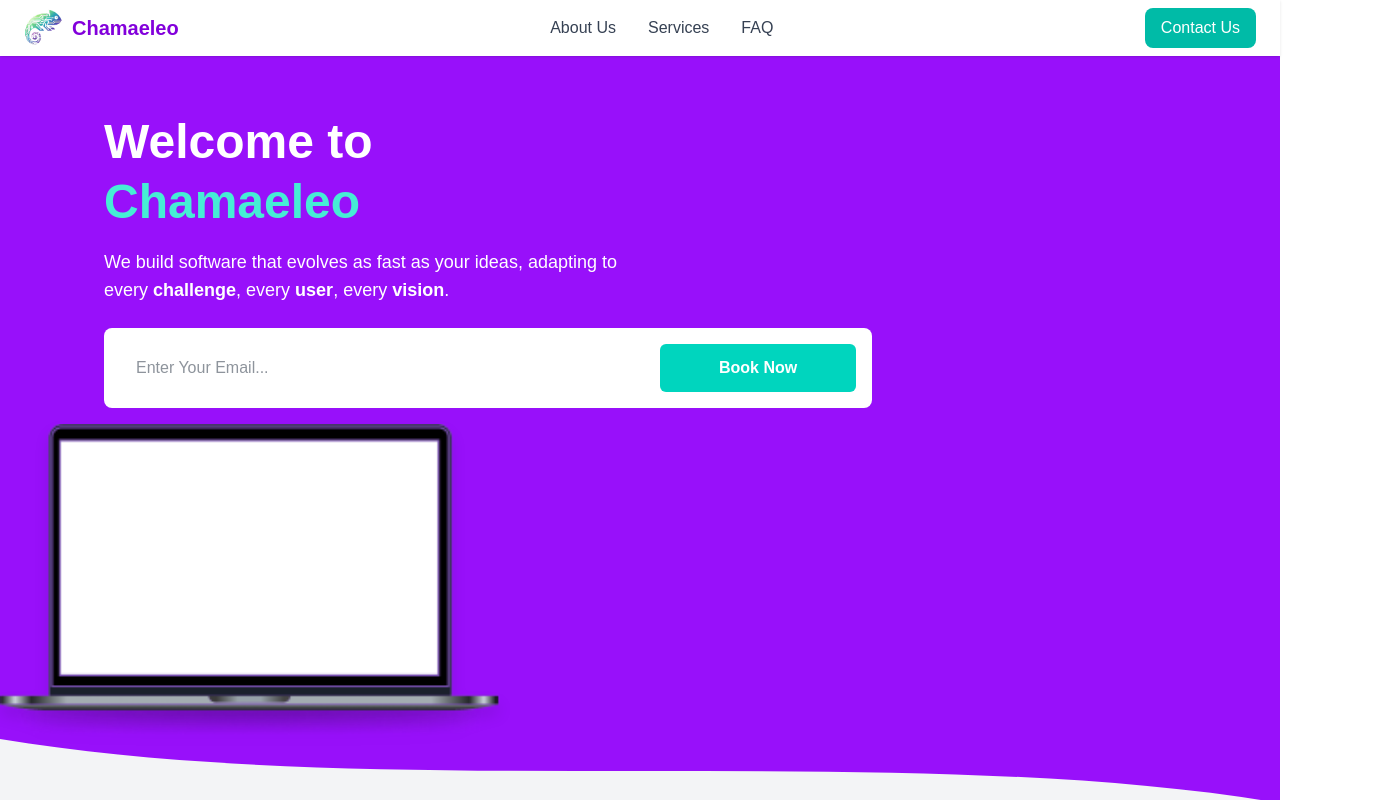
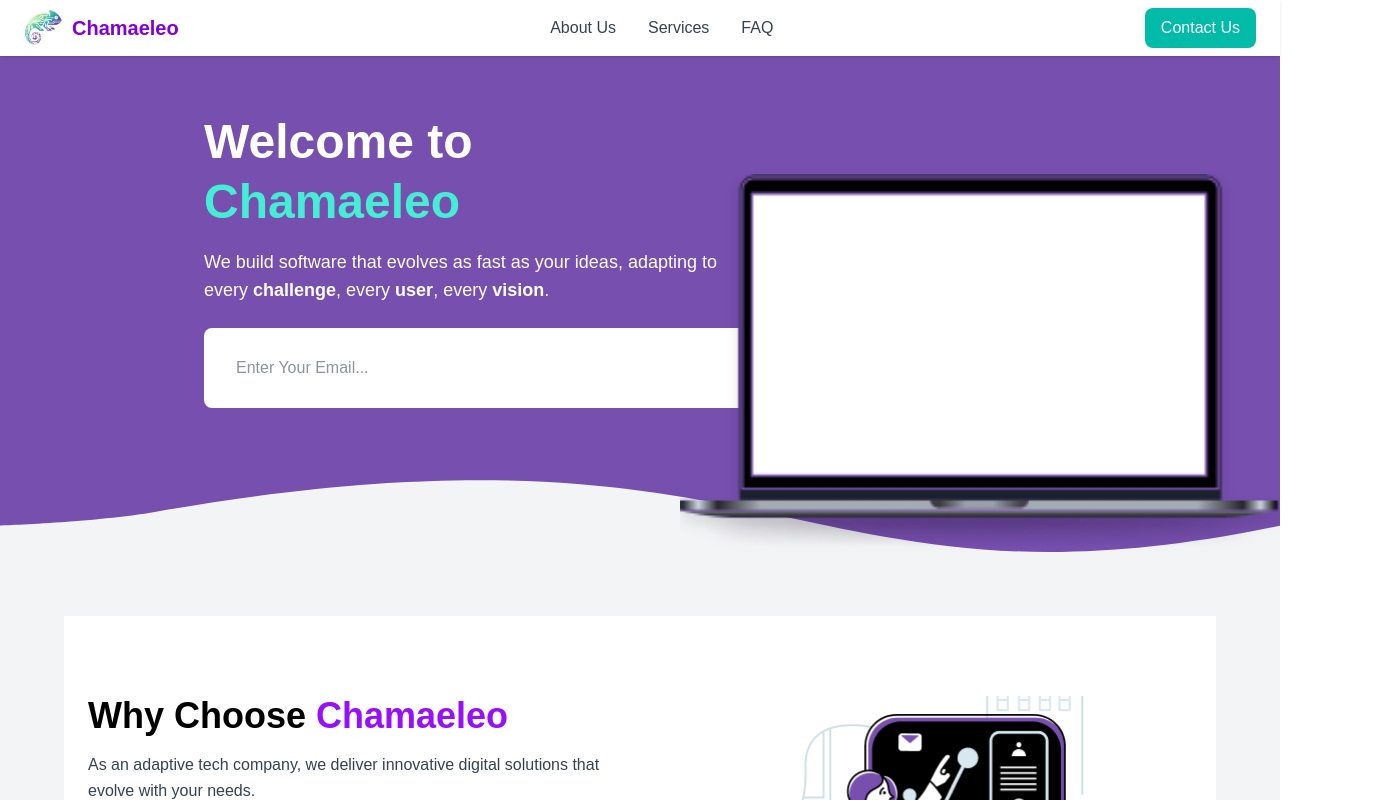
Before and after one commit to Chamaeleo-Tech/Chamaeleo-tech, a Next.js app: page / in a window 1280 px wide. Shown: the top 800 px of the page, 1380 px wide, since content can reach past the window. Built offline with nearby package versions, Linux system fonts and the light colour scheme.

Commit message:
change background

```diff
--- a/components/Hero.tsx
+++ b/components/Hero.tsx
@@ -2,12 +2,17 @@ import Image from "next/image";
 
 export default function Hero() {
     return (
-        <section className="pt-28 pb-16 bg-purple-600 text-white relative">
+        <section
+            className="pt-28 pb-16 text-white relative bg-no-repeat bg-bottom bg-cover"
+            style={{ backgroundImage: "url('./images/hero-bg.svg')"}}
+        >
 
-            <div className="w-full flex flex-col sm:flex-row sm:flex-wrap items-center">
+            <div className="w-full ml-25 mb-16 flex flex-col sm:flex-row sm:flex-wrap items-center">
                 <div className="w-full sm:w-5/12 mr-52 ml-26">
                     <h1 className="text-4xl md:text-5xl font-bold leading-tight">
-                        Welcome to <span className="text-teal-300">Chamaeleo</span>
+                        Welcome to
+                        <br />
+                        <span className="text-teal-300">Chamaeleo</span>
                     </h1>
 
                     <p className="mt-4 text-lg">
@@ -25,23 +30,16 @@ export default function Hero() {
                         </button>
                     </div>
                 </div>
-
-                <div className="flex justify-end">
-                    <Image
-                        src="/images/laptop.png"
-                        width={500}
-                        height={500}
-                        alt="Laptop"
-                        className="drop-shadow-xl"
-                    />
-                </div>
             </div>
 
-            {/* Curve shape */}
-            <div className="absolute bottom-0 w-full overflow-hidden rotate-180">
-                <svg viewBox="0 0 500 80" preserveAspectRatio="none" className="w-full h-16">
-                    <path d="M0,0 C150,80 350,0 500,80 L500,0 L0,0 Z" fill="#f3f4f6"></path>
-                </svg>
+            <div className="absolute bottom-0 right-0 overflow-hidden">
+                <Image
+                    src="/images/laptop.png"
+                    width={600}
+                    height={600}
+                    alt="Laptop"
+                    className="drop-shadow-xl"
+                />
             </div>
         </section>
     );
--- a/components/WhyChoose.tsx
+++ b/components/WhyChoose.tsx
@@ -2,7 +2,7 @@ import Image from "next/image";
 
 export default function WhyChoose() {
     return (
-        <section className="max-w-6xl bg-white mt-6  mx-auto px-6 py-20 grid md:grid-cols-2 gap-12">
+        <section className="max-w-6xl bg-white mt-16 mx-auto px-6 py-20 grid md:grid-cols-2 gap-12">
             <div>
                 <h2 className="text-3xl text-black md:text-4xl font-bold">
                     Why Choose <span className="text-purple-600">Chamaeleo</span>
```
Also changed, not shown: public/images/chamaeleo-logo.png (deleted), public/images/hero-bg.svg (added).
